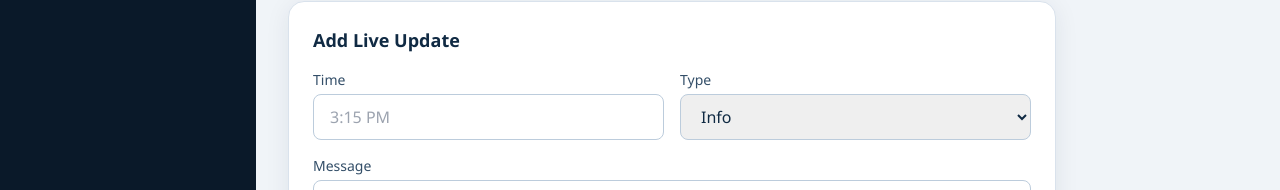
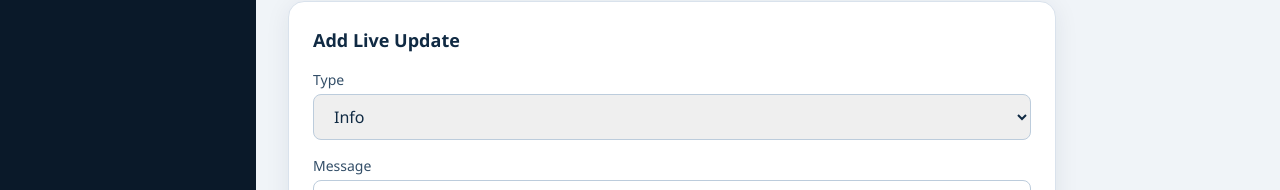
Before and after one commit to jaffenjacob07/lottery-live-site, a Next.js app: page /admin in a window 1280 px wide. Shown: the part 705-895 px from the top of the page. Built offline with nearby package versions, Linux system fonts and the light colour scheme; no server answers.

Commit message:
Auto generate live update time

```diff
--- a/src/app/(site)/results/[slug]/page.tsx
+++ b/src/app/(site)/results/[slug]/page.tsx
@@ -78,8 +78,6 @@ export default async function ResultDetailPage({
   const { slug } = await params;
 
   const result = await getLotteryResultBySlug(slug);
-
-console.log("LIVE UPDATES DATA:", result?.live_updates);
 
 if (!result) notFound();
 
--- a/src/components/admin/LiveUpdateForm.tsx
+++ b/src/components/admin/LiveUpdateForm.tsx
@@ -7,7 +7,6 @@ import { createClient } from "@/utils/supabase/client";
 export function LiveUpdateForm() {
   const supabase = createClient();
 
-  const [time, setTime] = useState("");
   const [type, setType] = useState("info");
   const [message, setMessage] = useState("");
   const [loading, setLoading] = useState(false);
@@ -15,15 +14,20 @@ export function LiveUpdateForm() {
   async function handleSubmit(e: React.FormEvent) {
     e.preventDefault();
 
-    if (!time || !message) {
-      alert("Please fill all fields");
+    if (!message) {
+      alert("Please enter a message");
       return;
     }
 
     try {
       setLoading(true);
 
-      // Get latest SK-53 row
+      const currentTime = new Date().toLocaleTimeString("en-IN", {
+        hour: "numeric",
+        minute: "2-digit",
+        hour12: true,
+      });
+
       const { data: result, error: fetchError } = await supabase
         .from("lottery_results")
         .select("id, live_updates")
@@ -38,7 +42,7 @@ export function LiveUpdateForm() {
       const existingUpdates = result.live_updates || [];
 
       const newUpdate = {
-        time,
+        time: currentTime,
         message,
         type,
       };
@@ -58,7 +62,6 @@ export function LiveUpdateForm() {
 
       alert("Live update posted successfully");
 
-      setTime("");
       setMessage("");
       setType("info");
     } catch (err) {
@@ -79,23 +82,6 @@ export function LiveUpdateForm() {
       </h2>
 
       <form className="space-y-4" onSubmit={handleSubmit}>
-
-        <div className="grid sm:grid-cols-2 gap-4">
-
-          <div>
-            <label className="block text-sm font-medium text-navy-700 mb-1">
-              Time
-            </label>
-
-            <input
-              type="text"
-              value={time}
-              onChange={(e) => setTime(e.target.value)}
-              placeholder="3:15 PM"
-              className="w-full px-4 py-2.5 rounded-lg border border-navy-200"
-            />
-          </div>
-
         <div>
           <label className="block text-sm font-medium text-navy-700 mb-1">
             Type
@@ -110,8 +96,6 @@ export function LiveUpdateForm() {
             <option value="result">Result</option>
             <option value="alert">Alert</option>
           </select>
-          </div>
-
         </div>
 
         <div>
@@ -134,10 +118,8 @@ export function LiveUpdateForm() {
           className="inline-flex items-center gap-2 bg-accent-red text-white px-6 py-2.5 rounded-lg font-semibold hover:bg-accent-red-dark disabled:opacity-50"
         >
           <Plus className="h-4 w-4" />
-
           {loading ? "Posting..." : "Post Update"}
         </button>
-
       </form>
     </div>
   );
```
Lines whose indentation alone changed are shown as unchanged.
